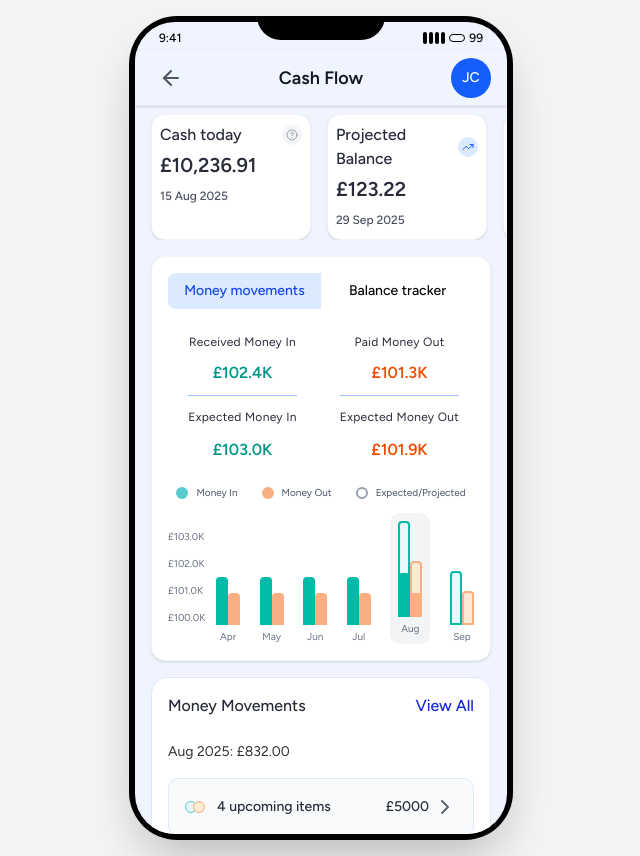
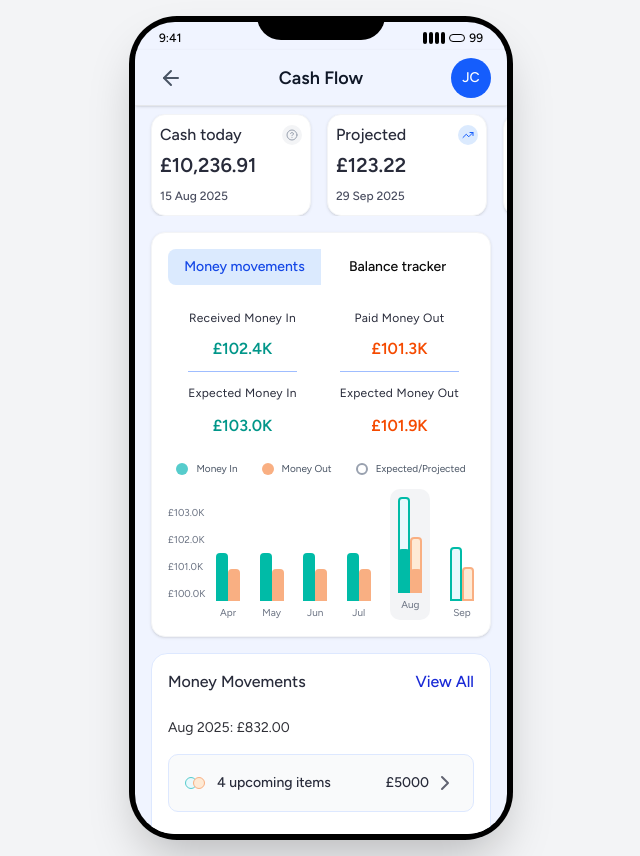
Before and after one commit to h8inc/tide-mocks, a Next.js app: page /cash-flow in a window 1280 px wide. Shown: the whole page, without its empty margins (319-959 px from the left). Built offline with nearby package versions, Linux system fonts and the light colour scheme.

Commit message:
refactor: shorten projected tile title from 'Projected Balance' to just 'Projected' for cleaner UI

```diff
--- a/src/components/features/cash-flow/TilesGallery.tsx
+++ b/src/components/features/cash-flow/TilesGallery.tsx
@@ -69,7 +69,7 @@ export function TilesGallery({ tiles }: TilesGalleryProps) {
           {tiles.map((tile, index) => (
             <FinancialTile
               key={index}
-              title={tile.title === "Projected" ? "Projected Balance" : tile.title}
+              title={tile.title}
               amount={tile.amount}
               date={
                 tile.title === "Cash today"
```
